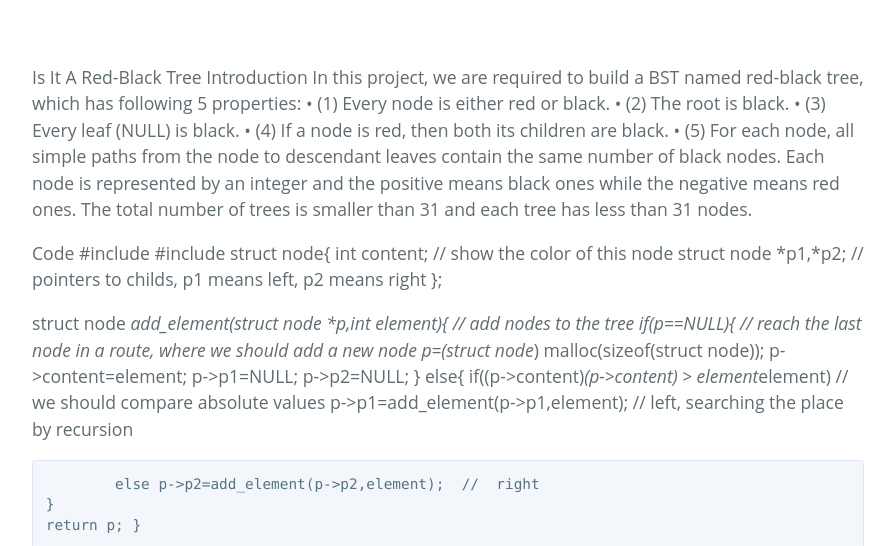
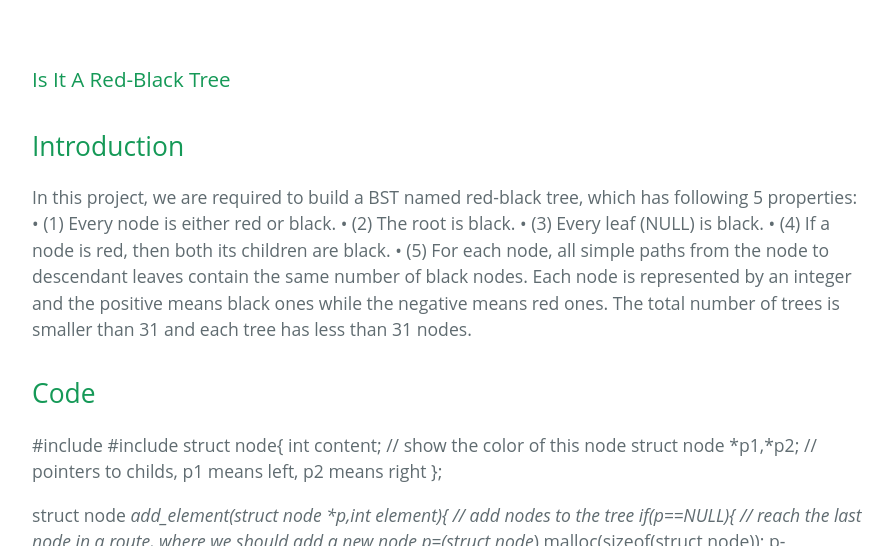
Before and after one commit to NishikinoSky/NishikinoSky.github.io, a Jekyll site: the page built from _posts/2020-11-1-DSproj.md, in a window 1280 px wide and 900 px high, cut to the strip 354-900 px from the top of the window. Shown: the whole strip, without its empty margins (192-1087 px from the left). Built offline with Jekyll 4.4.1, drawn with Linux system fonts in a browser that asks for light colours; some web fonts are replaced.

```diff
--- a/_posts/2020-11-1-DSproj.md
+++ b/_posts/2020-11-1-DSproj.md
@@ -4,8 +4,10 @@ title: DS project1
 tags: Data Structure
 stickie: false
 ---
-Is It A Red-Black Tree
-Introduction
+### Is It A Red-Black Tree
+
+## Introduction
+
 In this project, we are required to build a BST named red-black tree, which has following 5 properties:
 •	(1) Every node is either red or black.
 •	(2) The root is black.
@@ -14,7 +16,8 @@ In this project, we are required to build a BST named red-black tree, which has
 •	(5) For each node, all simple paths from the node to descendant leaves contain the same number of black nodes.
 Each node is represented by an integer and the positive means black ones while the negative means red ones. The total number of trees is smaller than 31 and each tree has less than 31 nodes.
 
-Code
+## Code
+
 #include<stdio.h>
 #include<stdlib.h>
 struct node{
```
